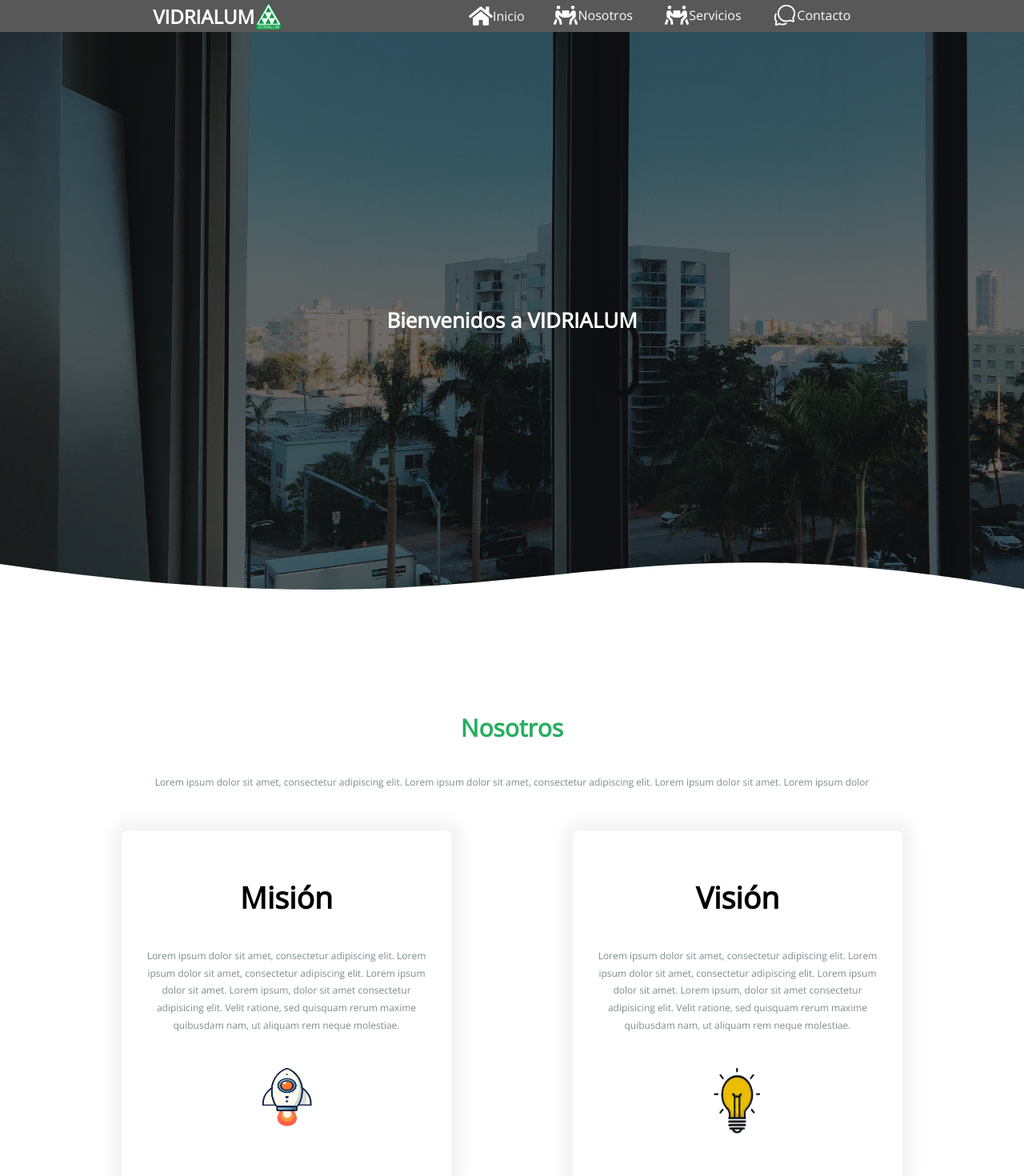
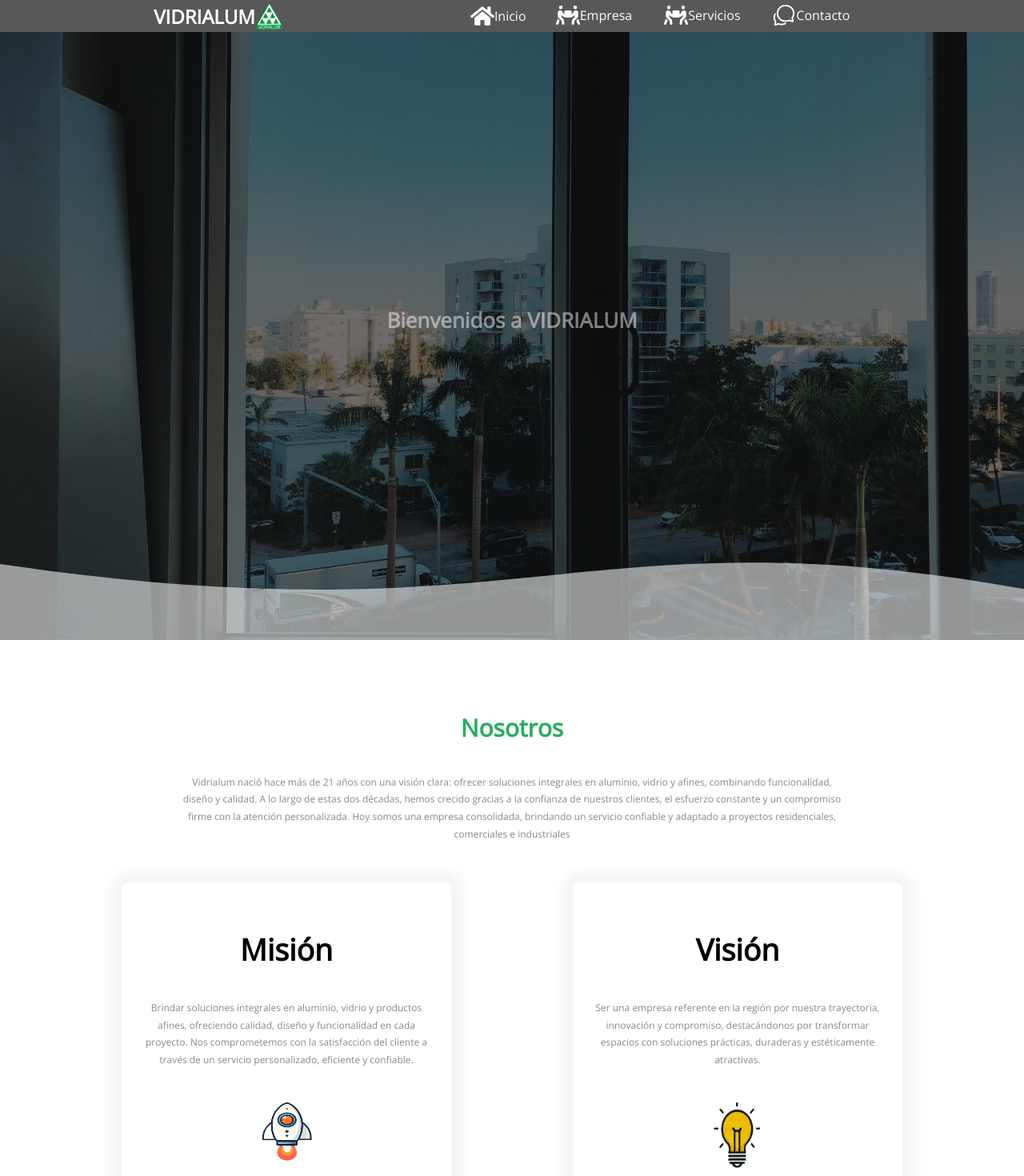
Before and after one commit to giovannigm/FrontEnd-Vidrialum, a React (Vite) app: page / in a window 1280 px wide. Shown: the top 1470 px of the page at 80% size. Built offline with nearby package versions, Linux system fonts and the light colour scheme; no server answers.

Commit message:
Refactor Nosotros section: move component and styles to common directory, update imports, and enhance smooth scrolling in NavBar

```diff
--- a/src/App.jsx
+++ b/src/App.jsx
@@ -4,7 +4,6 @@ import { BrowserRouter, Route, Routes, Navigate } from "react-router-dom";
 import { Layout } from "./components/layout/Outlet/Layout";
 import Contacto from "./components/page/contacto/Contacto";
 import Home from "./components/page/home/Home";
-import Nosotros from "./components/page/nosotros/nosotros";
 
 function App() {
   return (
@@ -18,7 +17,7 @@ function App() {
         <Routes>
           <Route element={<Layout />}>
             <Route path="/" element={<Home />} />
-            {/* <Route path="/Contacto" element={<Contacto />} /> */}
+            <Route path="/Contacto" element={<Contacto />} />
             {/* <Route path="/Nosotros" element={<Nosotros/>} /> */}
           </Route>
 
--- /dev/null
+++ b/src/components/common/nosotros/nosotros.jsx
@@ -0,0 +1,44 @@
+import React from "react";
+import "./nosotros.scss";
+import imgMision from "../../../assets/nosotros/mision.png";
+import imgVision from "../../../assets/nosotros/vision.png";
+
+const Nosotros = () => {
+  return (
+    <div className="nosotros-container" id="Nosotros-Container">
+      <h2 className="titulo">Nosotros</h2>
+      <p style={{ width: "65%" }}>
+        Vidrialum nació hace más de 21 años con una visión clara: ofrecer
+        soluciones integrales en aluminio, vidrio y afines, combinando
+        funcionalidad, diseño y calidad. A lo largo de estas dos décadas, hemos
+        crecido gracias a la confianza de nuestros clientes, el esfuerzo
+        constante y un compromiso firme con la atención personalizada. Hoy somos
+        una empresa consolidada, brindando un servicio confiable y adaptado a
+        proyectos residenciales, comerciales e industriales
+      </p>
+      <div className="sections-container">
+        <div className="section">
+          <h3>Misión</h3>
+          <p>
+            Brindar soluciones integrales en aluminio, vidrio y productos
+            afines, ofreciendo calidad, diseño y funcionalidad en cada proyecto.
+            Nos comprometemos con la satisfacción del cliente a través de un
+            servicio personalizado, eficiente y confiable.
+          </p>
+          <img src={imgMision} />
+        </div>
+        <div className="section">
+          <h3>Visión</h3>
+          <p>
+            Ser una empresa referente en la región por nuestra trayectoria,
+            innovación y compromiso, destacándonos por transformar espacios con
+            soluciones prácticas, duraderas y estéticamente atractivas.
+          </p>
+          <img src={imgVision} />
+        </div>
+      </div>
+    </div>
+  );
+};
+
+export default Nosotros;
--- a/src/components/layout/navBar/NavBar.jsx
+++ b/src/components/layout/navBar/NavBar.jsx
@@ -1,5 +1,5 @@
-import { useState } from "react";
-import { Link } from "react-router-dom";
+import { useState, useEffect } from "react";
+import { Link, useLocation, useNavigate } from "react-router-dom";
 import "./Navbar.scss";
 import imgEmpresa from "../../../assets/Logo.png";
 import { FaPeopleCarryBox } from "react-icons/fa6";
@@ -8,6 +8,18 @@ import { IoChatbubblesOutline } from "react-icons/io5";
 
 const NavBar = () => {
   const [showMenu, setShowMenu] = useState(false);
+  const location = useLocation();
+  const navigate = useNavigate();
+
+  useEffect(() => {
+    if (location.hash) {
+      const element = document.getElementById(location.hash.substring(1));
+      if (element) {
+        element.scrollIntoView({ behavior: "smooth" });
+      }
+    }
+  }, [location]);
+
   const handleMenuClick = () => {
     setShowMenu(!showMenu);
   };
@@ -15,6 +27,19 @@ const NavBar = () => {
   const handleLinkClick = () => {
     setShowMenu(false);
     window.scrollTo(0, 0); // Desplazar hacia arriba
+  };
+
+  const handleScrollToSection = (sectionId) => {
+    const element = document.getElementById(sectionId);
+    if (element) {
+      element.scrollIntoView({ behavior: "smooth" });
+    }
+    setShowMenu(false);
+  };
+
+  const handleNavigateAndScroll = (sectionId) => {
+    navigate("/"); // Navegar a la página de inicio
+    setTimeout(() => handleScrollToSection(sectionId), 100); // Esperar un momento para que la página cargue
   };
 
   return (
@@ -35,16 +60,20 @@ const NavBar = () => {
             </Link>
           </li>
           <li>
-            <a href="#Nosotros-Container">
+            <a
+              type="button"
+              onClick={() => handleNavigateAndScroll("Nosotros-Container")}
+            >
               <FaPeopleCarryBox size={30} />
-              {/* Es la imagen que aparece alado */}
-              Nosotros
+              Empresa
             </a>
           </li>
           <li>
-            <a href="#Servicios-Container">
+            <a
+              type="button"
+              onClick={() => handleNavigateAndScroll("Servicios-Container")}
+            >
               <FaPeopleCarryBox size={30} />
-              {/* Es la imagen que aparece alado */}
               Servicios
             </a>
           </li>
--- a/src/components/page/home/Home.jsx
+++ b/src/components/page/home/Home.jsx
@@ -1,5 +1,5 @@
 import ServiciosContainer from "../../common/servicios/ServiciosContainer";
-import Nosotros from "../nosotros/nosotros";
+import Nosotros from "../../common/nosotros/nosotros";
 import "./Home.scss";
 
 const Home = () => {
@@ -17,8 +17,8 @@ const Home = () => {
           >
             <path
               d="M-14.39,74.50 C262.69,157.39 277.93,23.19 508.17,105.09 L500.00,150.00 L-13.82,162.33 Z"
-              fill="#fff"
-              stroke="none"
+              // fill="#fff"
+              // stroke="none"
             ></path>
           </svg>
         </div>
--- a/src/components/page/home/Home.scss
+++ b/src/components/page/home/Home.scss
@@ -15,13 +15,18 @@
 
   h1 {
     font-size: 26px;
-    color: #fff;
+    color: #ffffff79;
   }
 }
 
 .wave {
   height: 25vh;
   width: 100%;
+
+  path {
+    fill: #ffffff8e;
+    stroke: none;
+  }
 }
 
 @media screen and (max-width: 828px) {
--- a/src/components/page/nosotros/nosotros.jsx
+++ /dev/null
@@ -1,43 +0,0 @@
-import React from "react";
-import "./nosotros.scss";
-import imgMision from "../../../assets/nosotros/mision.png";
-import imgVision from "../../../assets/nosotros/vision.png";
-
-const Nosotros = () => {
-  return (
-    <div className="nosotros-container" id="Nosotros-Container">
-      <h2 className="titulo">Nosotros</h2>
-      <p>
-        Lorem ipsum dolor sit amet, consectetur adipiscing elit. Lorem ipsum
-        dolor sit amet, consectetur adipiscing elit. Lorem ipsum dolor sit amet.
-        Lorem ipsum dolor
-      </p>
-      <div className="sections-container">
-        <div className="section">
-          <h3>Misión</h3>
-          <p>
-            Lorem ipsum dolor sit amet, consectetur adipiscing elit. Lorem ipsum
-            dolor sit amet, consectetur adipiscing elit. Lorem ipsum dolor sit
-            amet. Lorem ipsum, dolor sit amet consectetur adipisicing elit.
-            Velit ratione, sed quisquam rerum maxime quibusdam nam, ut aliquam
-            rem neque molestiae.
-          </p>
-          <img src={imgMision} />
-        </div>
-        <div className="section">
-          <h3>Visión</h3>
-          <p>
-            Lorem ipsum dolor sit amet, consectetur adipiscing elit. Lorem ipsum
-            dolor sit amet, consectetur adipiscing elit. Lorem ipsum dolor sit
-            amet. Lorem ipsum, dolor sit amet consectetur adipisicing elit.
-            Velit ratione, sed quisquam rerum maxime quibusdam nam, ut aliquam
-            rem neque molestiae.
-          </p>
-          <img src={imgVision} />
-        </div>
-      </div>
-    </div>
-  );
-};
-
-export default Nosotros;
```
Also changed, not shown: src/components/common/nosotros/nosotros.scss (renamed from src/components/page/nosotros/nosotros.scss), 1 other file (tests, documents, lock files or other folders).
